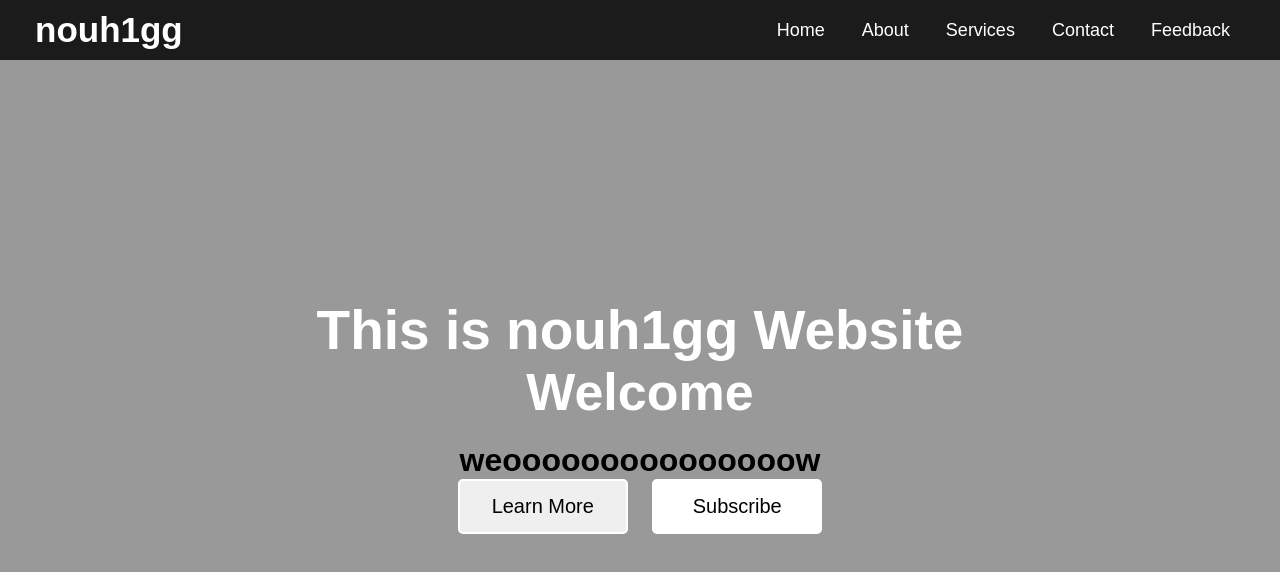
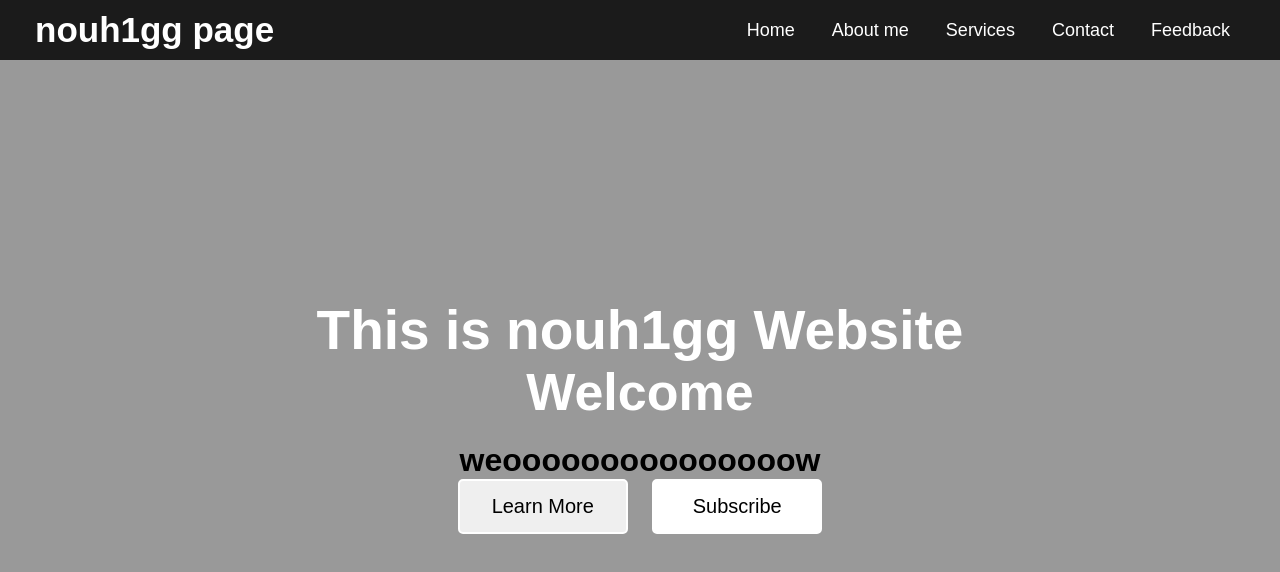
Before and after one commit to noah1gg/repo-1, a plain HTML site: page index.html in a window 1280 px wide. Drawn offline with Linux system fonts and the light colour scheme.

```diff
--- a/index.html
+++ b/index.html
@@ -12,11 +12,11 @@
   <nav>
     <div class="menu">
       <div class="logo">
-        <a href="#">nouh1gg</a>
+        <a href="#">nouh1gg page</a>
       </div>
       <ul>
         <li><a href="#">Home</a></li>
-        <li><a href="#">About</a></li>
+        <li><a href="#">About me</a></li>
         <li><a href="#">Services</a></li>
         <li><a href="#">Contact</a></li>
         <li><a href="#">Feedback</a></li>
```
